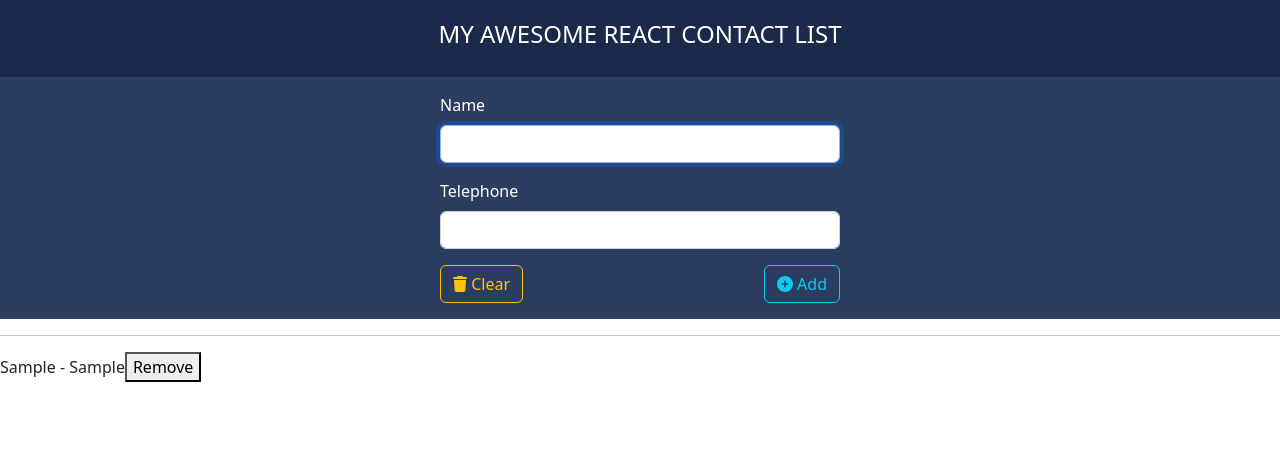
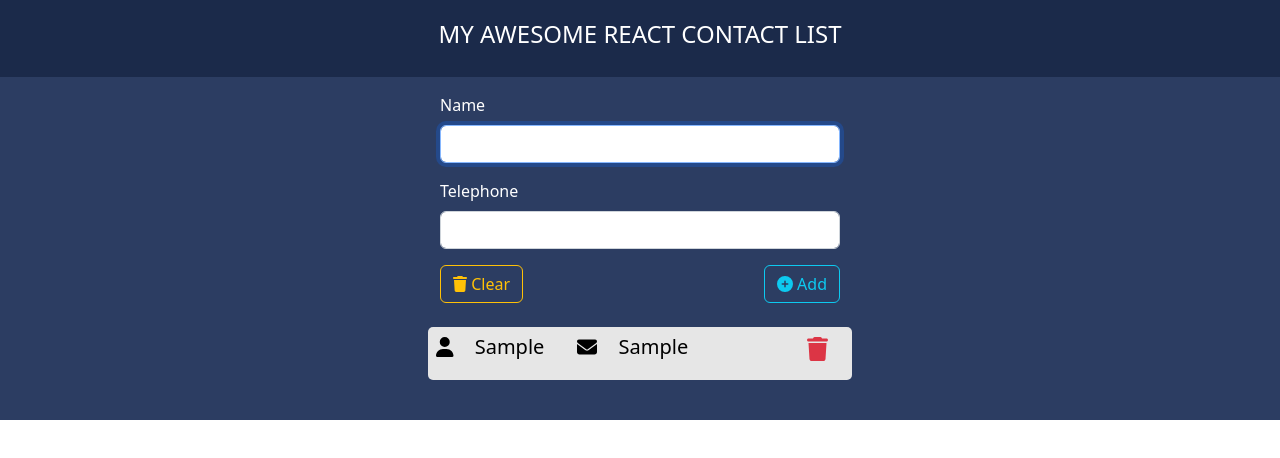
Before and after one commit to Zagaz/ReactSimpleProject, a React (Create React App) app: page / in a window 1280 px wide. Both pictures are taken after typing "Sample", "Sample" into the empty fields and a click on the button "Add". Shown: the top 458 px of the page. Built offline with nearby package versions, Linux system fonts and the light colour scheme.

Commit message:
The Last

```diff
--- a/src/App.css
+++ b/src/App.css
@@ -1,3 +1,7 @@
+body {
+  background-color: rgb( 44 , 61 , 98 ) ;
+
+}
 .App {
   text-align: center;
 }
@@ -11,9 +15,46 @@
 .theform{
   background-color: rgb( 44 , 61 , 98 ) ;
   color : white;
+}
+
+/* ----------------------------------------------
+* Generated by Animista on 2022-12-7 14:39:12
+* Licensed under FreeBSD License.
+* See http://animista.net/license for more info.
+* w: http://animista.net, t: @cssanimista
+* ---------------------------------------------- */
+
+/**
+ * ----------------------------------------
+ * animation scale-up-hor-center
+ * ----------------------------------------
+ */
+.scale-up-hor-center {
+	-webkit-animation: scale-up-hor-center 0.4s cubic-bezier(0.390, 0.575, 0.565, 1.000) both;
+	animation: scale-up-hor-center 0.4s cubic-bezier(0.390, 0.575, 0.565, 1.000) both;
+}
+ @-webkit-keyframes scale-up-hor-center {
+  0% {
+    -webkit-transform: scaleX(0.4);
+            transform: scaleX(0.4);
+  }
+  100% {
+    -webkit-transform: scaleX(1);
+            transform: scaleX(1);
+  }
+}
+@keyframes scale-up-hor-center {
+  0% {
+    -webkit-transform: scaleX(0.4);
+            transform: scaleX(0.4);
+  }
+  100% {
+    -webkit-transform: scaleX(1);
+            transform: scaleX(1);
+  }
+}
 
 
-}
 
 
 
--- a/src/App.js
+++ b/src/App.js
@@ -1,10 +1,9 @@
-import  ReactDOM from "react-dom";
 import { useState, useRef, useEffect } from "react";
-import "./App.css";
 import Contact from "./Components/Contact";
 import { v4 as chave } from "uuid";
 import { FontAwesomeIcon } from '@fortawesome/react-fontawesome';
-import {faList , faUser , faTrash , faCirclePlus} from '@fortawesome/free-solid-svg-icons'
+import { faTrash , faCirclePlus } from '@fortawesome/free-solid-svg-icons'
+import "./App.css";
 
 function App() {
   //useState
@@ -68,11 +67,11 @@ function App() {
   }
   return (
     <>
+    <div className="full">
       <div className="container-fluid title">
         <div className="row">
           <div className="col text-center">
             <h4 className="text-center">   MY AWESOME REACT CONTACT LIST </h4>
-
           </div>
         </div>
       </div>
@@ -123,15 +122,10 @@ function App() {
                     </button>
                   </div>
                 </div>
-              </div>
-            </div>
 
-            <div></div>
-          </div>
-        </div>
-      </div>
+                <div className="row">
 
-      <hr />
+
       {/* Contact list  */}
       {contactList.map((ct) => {
         return (
@@ -144,6 +138,17 @@ function App() {
           />
         );
       })}
+                </div>
+              </div>
+            </div>
+
+            </div>
+          </div>
+        </div>
+      </div>
+
+
+
     </>
   );
 }
--- a/src/Components/Contact.jsx
+++ b/src/Components/Contact.jsx
@@ -1,10 +1,32 @@
 import React from "react";
+import { FontAwesomeIcon } from '@fortawesome/react-fontawesome'
+import {  faUser , faTrash , faEnvelope } from '@fortawesome/free-solid-svg-icons'
+import "./Contact.css";
 
-export default function Contact(props) {
-  return (
-    <div>
-      {props.name} - {props.telephone}
-      <button onClick={()=>{ props.remove(props.id)}}> Remove </button>
-    </div>
-  );
+
+export default function contact(props) {
+    return (
+
+        <div className="scale-up-hor-center container componente-contact my-4" >
+            <div className="row justify-content-center ">
+                <div className="col p-2">  <h5> <FontAwesomeIcon icon={faUser} className = "me-3" /> {props.name} </h5></div>
+                <div className="col p-2"><h5> <FontAwesomeIcon icon={faEnvelope} className = "me-3"  /> {props.telephone} </h5> </div>
+                <div className="col p-2 text-end">
+                    <h4>
+                <FontAwesomeIcon
+                icon={faTrash}
+                className = "me-3 text-danger"
+                onClick={() => props.remove(props.id)}
+                />
+                </h4>
+
+
+            </div>
+            </div>
+        </div>
+
+
+
+    )
+
 }
```
Also changed, not shown: src/Components/Contato.jsx (deleted, +0 -32 lines), src/Components/Contact.css (line endings or trailing spaces).
